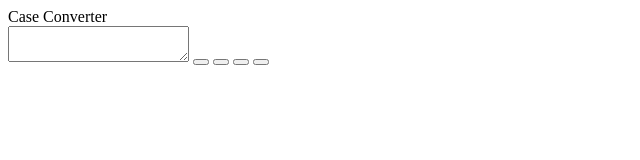
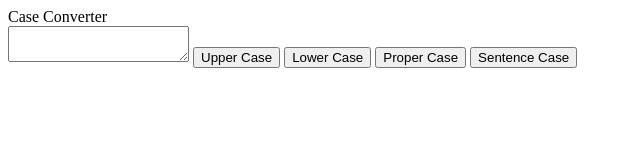
Before and after one commit to YuliiaLysak/hyperskill-projects-frontend, a plain HTML site: page case-converter/src/index.html in a window 1280 px wide. Shown: the whole page, without its empty margins (0-640 px from the left). Drawn offline with Linux system fonts and the light colour scheme.

Commit message:
Case Converter: Stage 2/3: Upper or lower?

```diff
--- a/case-converter/src/index.html
+++ b/case-converter/src/index.html
@@ -6,10 +6,46 @@
 </head>
 <body>
 <div class="title">Case Converter</div>
-<textarea></textarea>
-<button id="upper-case"></button>
-<button id="lower-case"></button>
-<button id="proper-case"></button>
-<button id="sentence-case"></button>
+<label>
+    <textarea></textarea>
+</label>
+<button id="upper-case" onclick="toUpperCase()">Upper Case</button>
+<button id="lower-case" onclick="toLowerCase()">Lower Case</button>
+<button id="proper-case" onclick="toProperCase()">Proper Case</button>
+<button id="sentence-case" onclick="toSentenceCase()">Sentence Case</button>
+
+<script>
+    function toUpperCase() {
+        let text = document.querySelector("textarea").value;
+        document.querySelector("textarea").value = text.toUpperCase();
+    }
+
+    function toLowerCase() {
+        let text = document.querySelector("textarea").value;
+        document.querySelector("textarea").value = text.toLowerCase();
+    }
+
+    function toProperCase() {
+        let text = document.querySelector("textarea").value;
+        let words = text.toLowerCase().split(' ');
+
+        for (let i = 0; i < words.length; i++) {
+            words[i] = words[i].charAt(0).toUpperCase() + words[i].substring(1);
+        }
+
+        document.querySelector("textarea").value = words.join(' ');
+    }
+
+    function toSentenceCase() {
+        let text = document.querySelector("textarea").value;
+        const words = text.toLowerCase().split('. ');
+
+        for (let i = 0; i < words.length; i++) {
+            words[i] = words[i].charAt(0).toUpperCase() + words[i].substring(1);
+        }
+
+        document.querySelector("textarea").value = words.join('. ');
+    }
+</script>
 </body>
 </html>
```
